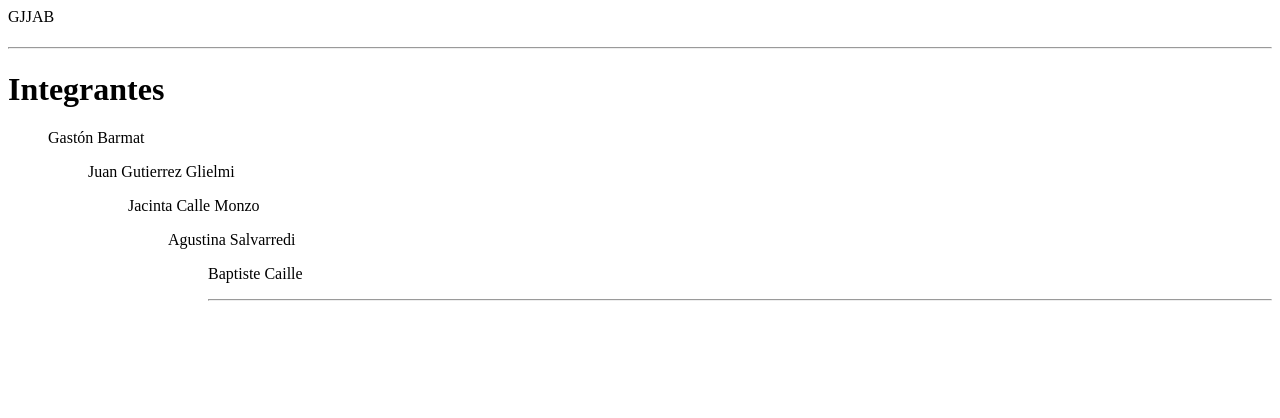
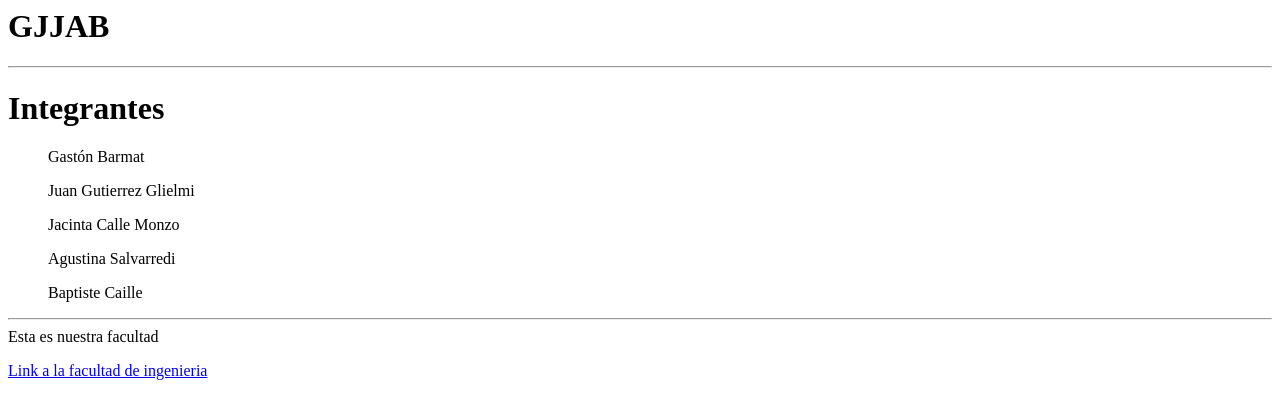
Before and after one commit to bapkai/Entregas-1, a plain HTML site: page index.html in a window 1280 px wide. Drawn offline with Linux system fonts and the light colour scheme.

Commit message:
Update index.html

```diff
--- a/index.html
+++ b/index.html
@@ -1,25 +1,30 @@
 <html>
+
+<head>
+
+<h1>
 GJJAB
-<head>
-<h1>
+</h1>
 
+<hr>
 
-</h1>
-<hr>
 </head>
 
 <body>
+
 <h1>
-  Integrantes
+Integrantes
 </h1>
 
-  <ul>Gastón Barmat<p>
-    <ul>Juan Gutierrez Glielmi<p>
-    <ul>Jacinta Calle Monzo<p>
-    <ul>Agustina Salvarredi<p>
-    <ul>Baptiste Caille<p>
-    <hr>
+<ul> Gastón Barmat </ul> <p>
+<ul> Juan Gutierrez Glielmi </ul> <p>
+<ul> Jacinta Calle Monzo </ul> <p>
+<ul> Agustina Salvarredi </ul> <p>
+<ul> Baptiste Caille </ul> <p>
+<hr>
 
+  Esta es nuestra facultad <p>
+<a href="htto://fing.uncu.edu.ar"> Link a la facultad de ingenieria </a>
 </body>
 
 </html>
```
